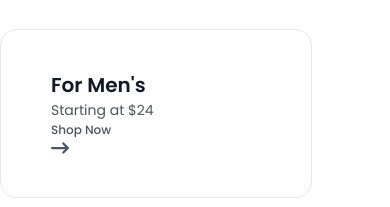
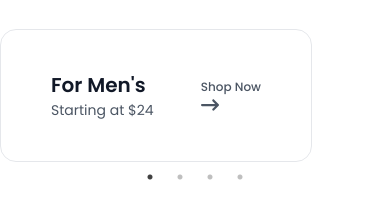
Before and after one commit to Rakib-Hassan-web/nexton-figma-, a React (Vite) app: page / in a window 390 px wide. Shown: the part 972-1179 px from the top of the page. Built offline with nearby package versions, Linux system fonts and the light colour scheme.

Commit message:
explore section text algin

```diff
--- a/src/components/ResExpolre.jsx
+++ b/src/components/ResExpolre.jsx
@@ -51,7 +51,7 @@ slidesToScroll: 1
 
 
 
-                <div className='border  w-[419px] p-[40px] rounded-[16px] lg:ml-[-80px] border-[#E5E7EB]'>
+                <div className='border  w-[419px] py-[40px] px-6 rounded-[16px] lg:ml-[-80px] border-[#E5E7EB]'>
 
                     <SingleExplore exploreBigtext={"For Women's"} exploreSmalltxt={'Starting at $19'} explorebutton={
                         <Link className='font-praymary font-medium text-[14px] text-praymary'>Shop
--- a/src/components/comon/SingleExplore.jsx
+++ b/src/components/comon/SingleExplore.jsx
@@ -6,7 +6,7 @@ const SingleExplore = ( {exploreBigtext,exploreSmalltxt,explorebutton}) => {
 return (
 <>
 
-    <div className="exploreROW w-full lg:flex lg:justify-between lg:items-center px-[10px] ">
+    <div className="exploreROW w-full lg:flex lg:justify-between lg:items-center flex justify-between items-center    px-[10px] ">
         <div className="exploreBigtextt  text-second font-semibold font-praymary text-[20px] lg:text-[24px]   ">
             {exploreBigtext}
             <div className="exploreSmalltxtt   text-praymary font-normal font-praymary text-[14px] ">
```
